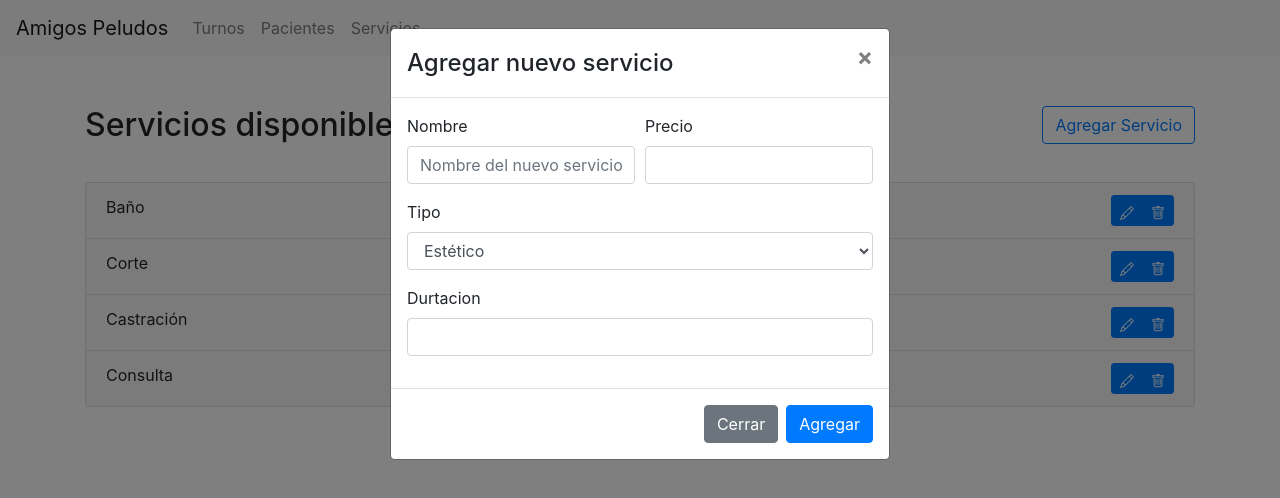
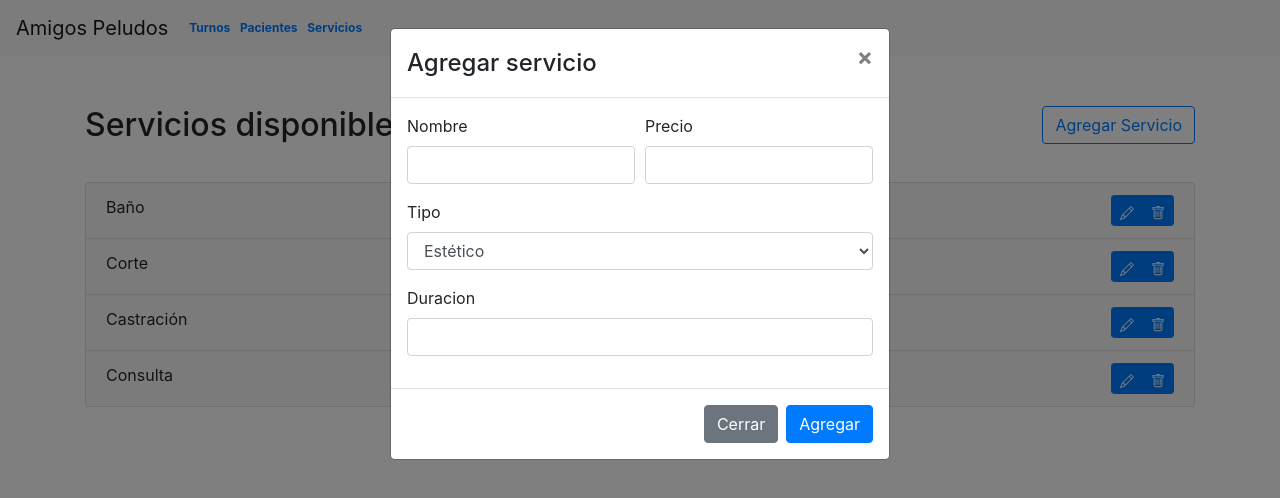
Before and after one commit to lpurcaro/tp-react, a React (Create React App) app: page /servicios in a window 1280 px wide. Both pictures are taken after a click on the button "Agregar Servicio". Shown: the top 498 px of the page. Built offline with nearby package versions, Linux system fonts and the light colour scheme.

Commit message:
Editar servicio

```diff
--- a/src/App.js
+++ b/src/App.js
@@ -1,14 +1,15 @@
-import React from 'react';
+import React, {useEffect} from 'react';
 import './App.css';
 
-import {Container, Nav, Navbar} from "react-bootstrap";
+import {Container, Nav, Navbar, Badge} from "react-bootstrap";
 import {Route} from "react-router";
 import Turnos from "./components/Turnos";
 import Pacientes from "./components/Pacientes";
 import Servicios from "./components/Servicios";
-import {BrowserRouter} from "react-router-dom";
+import {BrowserRouter, Link} from "react-router-dom";
 
 function App() {
+
   return (
     <div className="App">
       <BrowserRouter>
@@ -17,15 +18,21 @@ function App() {
           <Navbar.Toggle aria-controls="basic-navbar-nav" />
           <Navbar.Collapse id="basic-navbar-nav">
             <Nav className="mr-auto">
-              <Nav.Link href='/'>
-                Turnos
-              </Nav.Link>
-              <Nav.Link href='/pacientes'>
-                Pacientes
-              </Nav.Link>
-              <Nav.Link href="/servicios">
-                Servicios
-              </Nav.Link>
+              <Badge>
+                <Link to='/turnos'>
+                  Turnos
+                </Link>
+              </Badge>
+              <Badge>
+                <Link to='/pacientes'>
+                  Pacientes
+                </Link>
+              </Badge>
+              <Badge>
+                <Link to='/servicios'>
+                  Servicios
+                </Link>
+              </Badge>
             </Nav>
           </Navbar.Collapse>
         </Navbar>
--- a/src/components/AgregarServicio.js
+++ b/src/components/AgregarServicio.js
@@ -2,107 +2,35 @@ import React, {useState} from 'react';
 import {Button, Col, Form, Modal, Alert} from 'react-bootstrap';
 import {connect} from "react-redux";
 import {agregarServicio} from '../store/actions';
-
-const mapStateToProps = (state) => {
-    return {
-        tipoAtencion: state.servicios.tipoAtencion
-    }
-};
+import ModalServicios from "./ModalServicios";
 
 const mapDispatchToProps = (dispatch) => {
     return {
         agregarServicio: (servicio) => dispatch(agregarServicio(servicio))
     }
-}
+};
 
-const ConnectAgregarServicio = ({tipoAtencion, agregarServicio}) => {
+const ConnectAgregarServicio = ({agregarServicio}) => {
 
     const [showAgregarServicio, setShowAgregarServicio] = useState(false);
-    const [showFormError, setShowFormError] = useState(false);
-
-    const [nombre, setNombre] = useState('');
-    const [precio, setPrecio] = useState(0);
-    const [tipo, setTipo] = useState('');
-    const [duracion, setDuracion] = useState(0);
-
-    const resetData = () => {
-        setNombre('');
-        setPrecio(0);
-        setTipo('');
-        setDuracion(0);
-    };
 
     const toggleAgregarServicio = () => {
-        if (showFormError) setShowFormError(false);
-        if (!showAgregarServicio) resetData();
         setShowAgregarServicio(!showAgregarServicio);
     };
 
-    const agregar = () => {
-        if (!nombre || !precio || !tipo || !duracion) {
-            setShowFormError(true);
-            return;
-        }
-
-        agregarServicio({
-            nombre,
-            precio,
-            tipo,
-            duracion
-        });
-
-        setShowFormError(false);
-        toggleAgregarServicio();
+    const servicio = {
+        nombre: '',
+        precio: '',
+        tipo: '',
+        duracion: ''
     };
 
     return <>
         <Button variant="outline-primary" onClick={toggleAgregarServicio}>Agregar Servicio</Button>
-        <Modal show={showAgregarServicio} onHide={toggleAgregarServicio}>
-            <Modal.Header closeButton>
-                <Modal.Title>Agregar nuevo servicio</Modal.Title>
-            </Modal.Header>
-            <Modal.Body>
-                <Alert variant='danger' hidden={!showFormError}>
-                    Todos los campos son obligatorios
-                </Alert>
-                <Form>
-                    <Form.Row>
-                        <Form.Group as={Col} controlId="nombre" value={nombre} onChange={e => setNombre(e.target.value)}>
-                            <Form.Label>Nombre</Form.Label>
-                            <Form.Control type="text" placeholder="Nombre del nuevo servicio" />
-                        </Form.Group>
-
-                        <Form.Group as={Col} controlId="precio" value={precio} onChange={e => setPrecio(e.target.value)}>
-                            <Form.Label>Precio</Form.Label>
-                            <Form.Control type="number" />
-                        </Form.Group>
-                    </Form.Row>
-
-                    <Form.Group controlId="tipo" value={tipo} onChange={e => setTipo(e.target.value)}>
-                        <Form.Label>Tipo</Form.Label>
-                        <Form.Control as="select" defaultValue={tipoAtencion[0]}>
-                            { tipoAtencion.map(tipo => <option key={tipo}>{tipo}</option>) }
-                        </Form.Control>
-                    </Form.Group>
-
-                    <Form.Group controlId="duracion" value={duracion} onChange={e => setDuracion(e.target.value)}>
-                        <Form.Label>Durtacion</Form.Label>
-                        <Form.Control type="number"/>
-                    </Form.Group>
-                </Form>
-            </Modal.Body>
-            <Modal.Footer>
-                <Button variant="secondary" onClick={toggleAgregarServicio}>
-                    Cerrar
-                </Button>
-                <Button variant="primary" onClick={agregar}>
-                    Agregar
-                </Button>
-            </Modal.Footer>
-        </Modal>
+        <ModalServicios servicio={servicio} onSubmit={agregarServicio} onClose={toggleAgregarServicio} show={showAgregarServicio} nuevo={true}/>
     </>
 };
 
-const AgregarServicio = connect(mapStateToProps, mapDispatchToProps)(ConnectAgregarServicio);
+const AgregarServicio = connect(null, mapDispatchToProps)(ConnectAgregarServicio);
 
 export default AgregarServicio
--- /dev/null
+++ b/src/components/ModalServicios.js
@@ -0,0 +1,92 @@
+import React, {useEffect, useState} from 'react';
+import {Alert, Button, Col, Form, Modal} from "react-bootstrap";
+import {connect} from "react-redux";
+
+const mapStateToProps = (state) => {
+    return {
+        tipoAtencion: state.servicios.tipoAtencion
+    }
+};
+
+const ConnectModalServicios = ({servicio, show, onClose, onSubmit, nuevo=false, tipoAtencion}) => {
+
+    const [nuevoServicio, setNuevoServicio] = useState(servicio);
+
+    const [showFormError, setShowFormError] = useState(false);
+    const action = nuevo ? 'Agregar' : 'Editar';
+
+    useEffect(() => {
+        if (!show) {
+            setNuevoServicio({})
+        }
+    }, [show]);
+
+    useEffect(() => {
+        setNuevoServicio(servicio);
+    }, [servicio]);
+
+    const agregar = () => {
+        if (!nuevoServicio.nombre || !nuevoServicio.precio || !nuevoServicio.tipo || !nuevoServicio.duracion) {
+            setShowFormError(true);
+            return;
+        }
+
+        onSubmit({
+            id: servicio.id,
+            ...nuevoServicio
+        });
+
+        onClose();
+        setShowFormError(false);
+    };
+
+    return (
+        <Modal show={show} onHide={onClose}>
+            <Modal.Header closeButton>
+                <Modal.Title> { action } servicio</Modal.Title>
+            </Modal.Header>
+            <Modal.Body>
+                <Alert variant='danger' hidden={!showFormError}>
+                    Todos los campos son obligatorios
+                </Alert>
+                <Form>
+                    <Form.Row>
+                        <Form.Group as={Col} controlId="nombre" onChange={e => setNuevoServicio({...nuevoServicio, nombre: e.target.value})}>
+                            <Form.Label>Nombre</Form.Label>
+                            <Form.Control type="text" defaultValue={nuevoServicio.nombre}/>
+                        </Form.Group>
+
+                        <Form.Group as={Col} controlId="precio" onChange={e => setNuevoServicio({...nuevoServicio, precio: e.target.value})}>
+                            <Form.Label>Precio</Form.Label>
+                            <Form.Control type="number" defaultValue={nuevoServicio.precio}/>
+                        </Form.Group>
+                    </Form.Row>
+
+                    <Form.Group controlId="tipo" onChange={e => setNuevoServicio({...nuevoServicio, tipo: e.target.value})}>
+                        <Form.Label>Tipo</Form.Label>
+                        <Form.Control as="select" defaultValue={nuevoServicio.tipo || tipoAtencion[0]}>
+                            { tipoAtencion.map(tipo => <option key={tipo}>{tipo}</option>) }
+                        </Form.Control>
+                    </Form.Group>
+
+                    <Form.Group controlId="duracion" onChange={e => setNuevoServicio({...nuevoServicio, duracion: e.target.value})}>
+                        <Form.Label>Duracion</Form.Label>
+                        <Form.Control type="number" defaultValue={nuevoServicio.duracion}/>
+                    </Form.Group>
+                </Form>
+            </Modal.Body>
+            <Modal.Footer>
+                <Button variant="secondary" onClick={onClose}>
+                    Cerrar
+                </Button>
+                <Button variant="primary" onClick={agregar}>
+                    { action }
+                </Button>
+            </Modal.Footer>
+        </Modal>
+    )
+};
+
+const ModalServicios = connect(mapStateToProps)(ConnectModalServicios);
+
+export default ModalServicios
--- a/src/store/reducers/servicios.js
+++ b/src/store/reducers/servicios.js
@@ -38,13 +38,14 @@ function serviciosReducer (state=initialState, action) {
     switch (action.type) {
         case AGREGAR_SERVICIO:
             const id = state.servicios[state.servicios.length - 1].id + 1;
+            action.data.id = id;
             state = Object.assign({}, state , {
-                servicios: state.servicios.concat({id, ...action.data})
+                servicios: state.servicios.concat(action.data)
             });
         break;
         case EDITAR_SERVICIO:
             let idxEditar = state.servicios.findIndex(servicio => servicio.id === action.data.id);
-            state.servicios[idxEditar] = action.data.servicio;
+            state.servicios[idxEditar] = action.data;
         break;
         case ELIMINAR_SERVICIO:
             let idxEliminar = state.servicios.findIndex(servicio => servicio.id === action.data.id);
```
Also changed, not shown: src/components/Servicios.js (+5 -4 lines).
